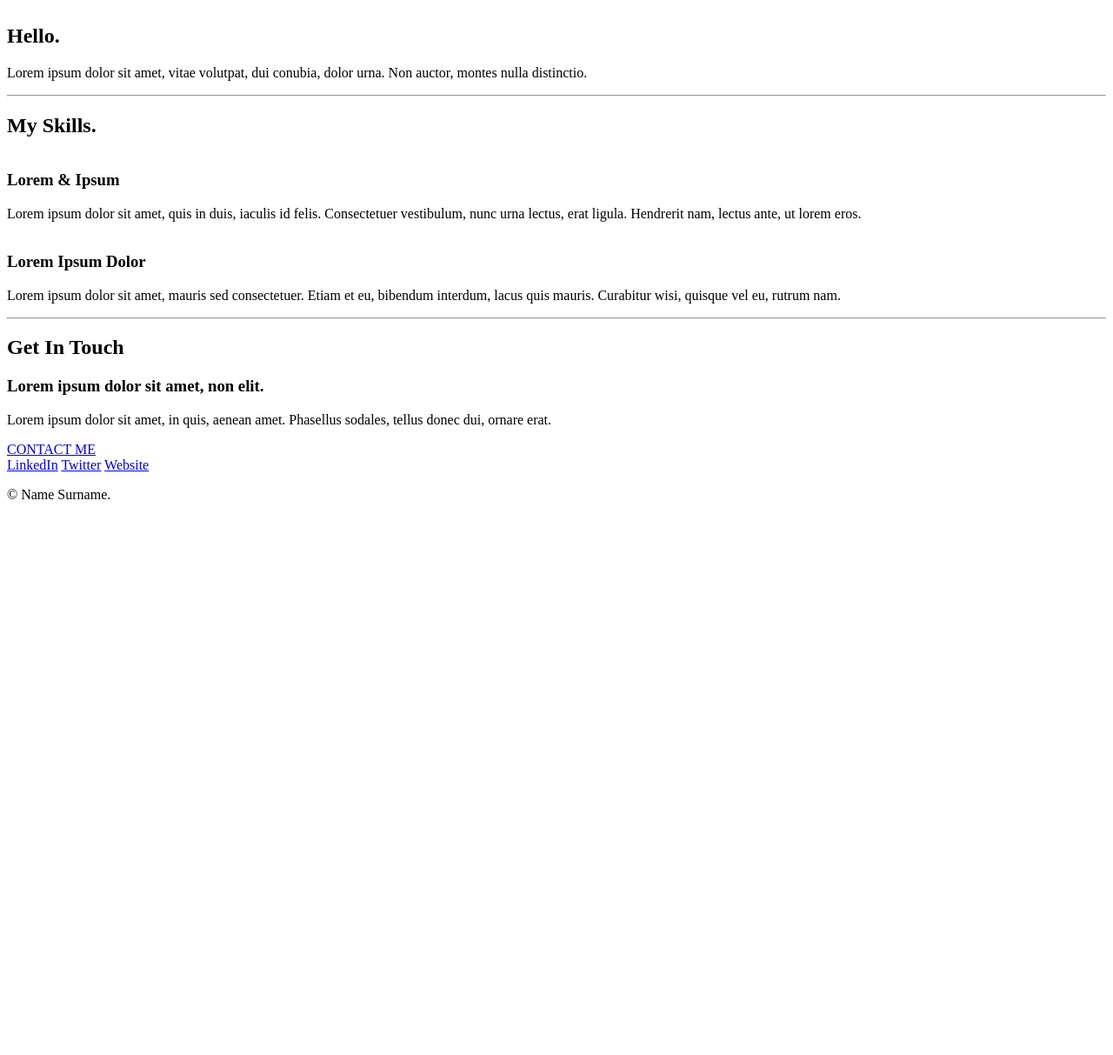
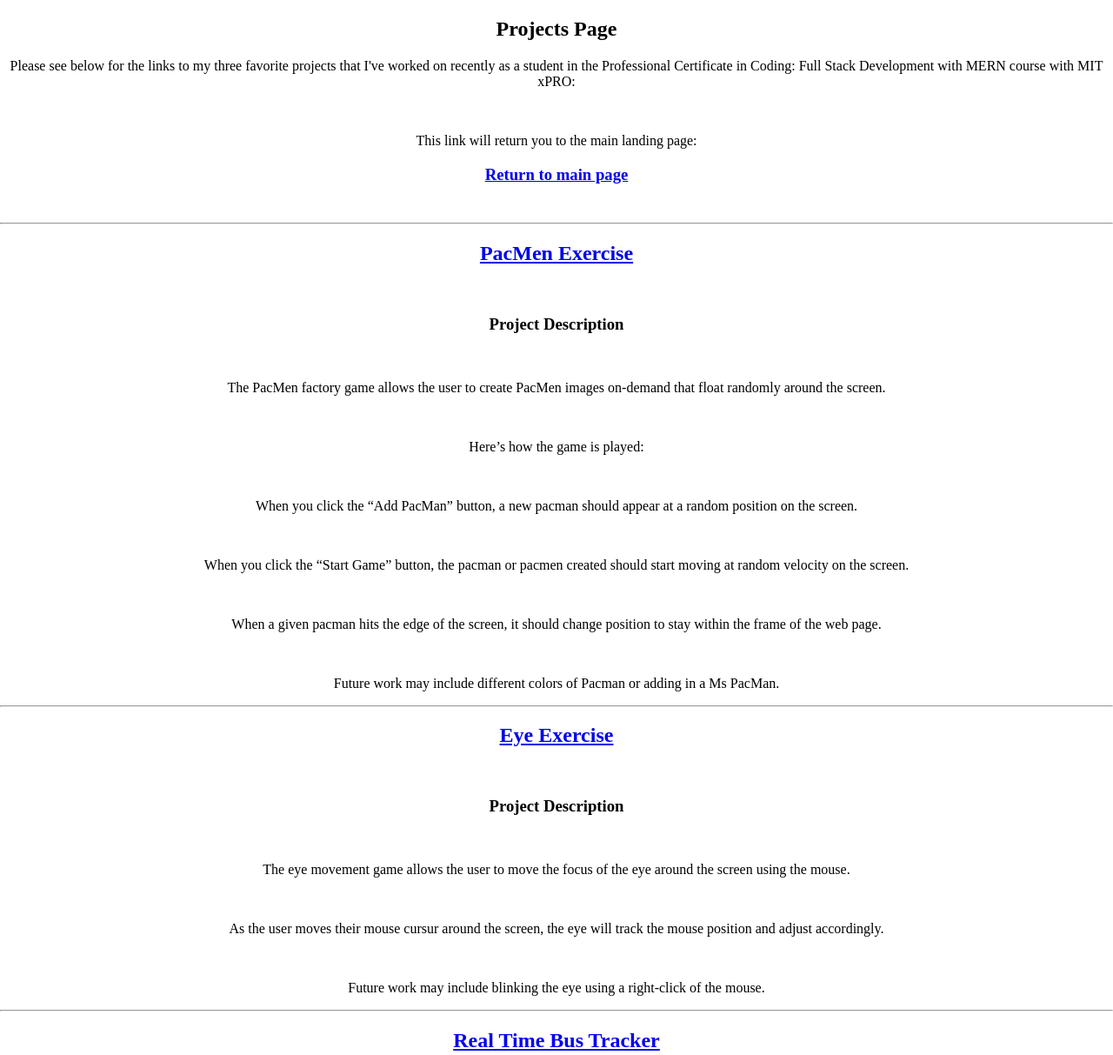
Before and after one commit to andrewjscott88/andrewjscott88.github.io, a plain HTML site: page ProjectsPage.html in a window 1280 px wide. Shown: the top 1213 px of the page at 87% size. Before the commit the page ends 800 px from the top, so only its background shows below. Drawn offline with Linux system fonts and the light colour scheme.

Commit message:
added in projects links and descriptions

```diff
--- a/ProjectsPage.html
+++ b/ProjectsPage.html
@@ -1,36 +1,68 @@
-<div class="middle-container">
-  <div class="profile">
-    <img src="" alt="">
-    <h2>Hello.</h2>
-    <p>Lorem ipsum dolor sit amet, vitae volutpat, dui conubia, dolor urna. Non auctor, montes nulla distinctio.</p>
+<!DOCTYPE html>
+<html lang="en" dir="ltr">
+
+<head>
+  <meta charset="utf-8">
+  <title>Andrew's Personal Site</title>
+  <link rel="stylesheet" href="css/styles.css">
+  <link rel="icon" href="favicon.ico">
+</head>
+
+<body>
+
+    <h2>Projects Page</h2>
+
+      <p>Please see below for the links to my three favorite projects that I've worked on recently as a student in the Professional Certificate in Coding: Full Stack Development with MERN course with MIT xPRO:</p>
+      <br>
+      <p>This link will return you to the main landing page:</p>
+      <a class="return-link" href="https://andrewjscott88.github.io/"><h3>Return to main page</h3></a>
+      <br>
+
+    <hr>
+    <div class="projects">
+
+        <a class="project-link" href="https://andrewjscott88.github.io/PacMen-Exercise/"><h2>PacMen Exercise</h2></a>
+        <br>
+        <h3>Project Description</h3>
+        <br><p>The PacMen factory game allows the user to create PacMen images on-demand that float randomly around the screen.</p>
+        <br><p>Here’s how the game is played:</p>
+        <br><p>When you click the “Add PacMan” button, a new pacman should appear at a random position on the screen.</p>
+        <br><p>When you click the “Start Game” button, the pacman or pacmen created should start moving at random velocity on the screen.</p>
+        <br><p>When a given pacman hits the edge of the screen, it should change position to stay within the frame of the web page.</p>
+        <br><p>Future work may include different colors of Pacman or adding in a Ms PacMan.</p>
+    </div>
+
+    <hr>
+    <div class="projects">
+
+        <a class="project-link" href="https://andrewjscott88.github.io/Eye-Exercise/"><h2>Eye Exercise</h2></a>
+        <br>
+        <h3>Project Description</h3>
+        <br><p>The eye movement game allows the user to move the focus of the eye around the screen using the mouse.</p>
+        <br><p>As the user moves their mouse cursur around the screen, the eye will track the mouse position and adjust accordingly.</p>
+        <br><p>Future work may include blinking the eye using a right-click of the mouse.</p>
+        </div>
+        </div>
+
+    <hr>
+    <div class="projects">
+
+        <a class="project-link" href="https://andrewjscott88.github.io/Real-Time-Bus-Tracker/"><h2>Real Time Bus Tracker</h2></a>
+        <br>
+        <h3>Project Description</h3>
+        <br><p>The Real Time Bus Tracker allows the user to view MBTA bus data to determine stops between Harvard and MIT.</p>
+        <br><p>An animated marker shows the stops on the map and highlights the bus route for the user to plan their transportation needed accordingly.</p>
+        <br><p>Future work may include adding in real-time traffic data to show any delays in bus schedules.</p>
+        </div>
+
+  <hr>
+  <div class="extra-links">
+    <a class="footer-link" href="https://www.linkedin.com/in/andrew-scott-81b902250/">LinkedIn</a>
+    <br>
+    <a class="footer-link" href="https://github.com/andrewjscott88">Github</a>
+    <p>© Andrew Scott.</p>
   </div>
-  <hr>
-  <div class="skills">
-    <h2>My Skills.</h2>
-    <div class="skill-row">
-      <img class="" src="" alt="">
-      <h3>Lorem & Ipsum</h3>
-      <p>Lorem ipsum dolor sit amet, quis in duis, iaculis id felis. Consectetuer vestibulum, nunc urna lectus, erat ligula. Hendrerit nam, lectus ante, ut lorem eros.</p>
-    </div>
-    <div class="skill-row">
-      <img class="" src="" alt="">
-      <h3>Lorem Ipsum Dolor</h3>
-      <p>Lorem ipsum dolor sit amet, mauris sed consectetuer. Etiam et eu, bibendum interdum, lacus quis mauris. Curabitur wisi, quisque vel eu, rutrum nam.</p>
-    </div>
-  </div>
-  <hr>
-  <div class="contact-me">
-    <h2>Get In Touch</h2>
-    <h3>Lorem ipsum dolor sit amet, non elit.</h3>
-    <p>Lorem ipsum dolor sit amet, in quis, aenean amet. Phasellus sodales, tellus donec dui, ornare erat.</p>
-    <a class="btn" href="mailto:name@email.com">CONTACT ME</a>
-  </div>
-</div>
 
+</body>
 
-<div class="bottom-container">
-  <a class="footer-link" href="https://www.linkedin.com/">LinkedIn</a>
-  <a class="footer-link" href="https://twitter.com/">Twitter</a>
-  <a class="footer-link" href="https://www.appbrewery.co/">Website</a>
-  <p>© Name Surname.</p>
-</div>
+</html>
--- a/css/styles.css
+++ b/css/styles.css
@@ -5,6 +5,7 @@ body {
 }
 
 h1 {
+  font-size: 90px;
   margin-top: 0;
   font-family: 'Sacramento', serif;
 }
```
Also changed, not shown: index.html (+2 -2 lines).
